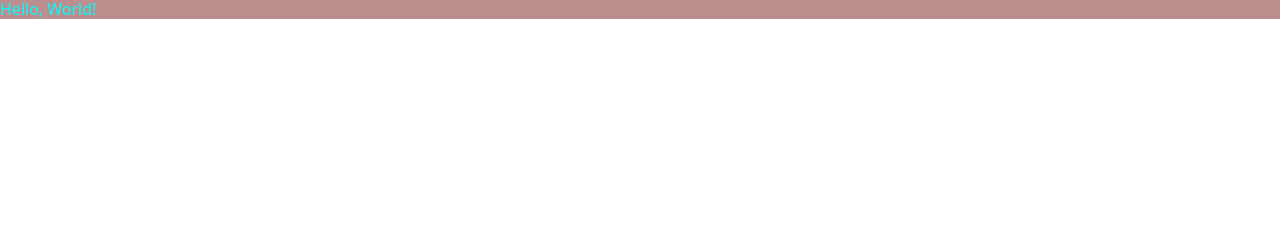
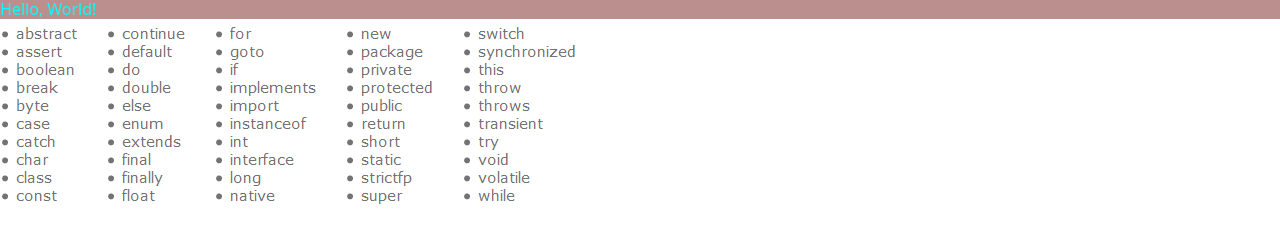
Before and after one commit to Facundo2021/prueba, a plain HTML site: page index.html in a window 1280 px wide. Drawn offline with nearby package versions, Linux system fonts and the light colour scheme.

Commit message:
palabras reservadas

```diff
--- a/css/styles.css
+++ b/css/styles.css
@@ -2,5 +2,5 @@
     background-color: rosybrown;
     color: aqua;
     font-size: medium;
-
+    ;
 }
--- a/index.html
+++ b/index.html
@@ -9,6 +9,7 @@
   </head>
   <body>
     <h1 class="color">Hello, World!</h1>
+    <img src="img/Palabras-reservadas-js.png" alt="Java Palabras reservadas">
     <script src="https://cdn.jsdelivr.net/npm/bootstrap@5.2.2/dist/js/bootstrap.bundle.min.js" integrity="sha384-OERcA2EqjJCMA+/3y+gxIOqMEjwtxJY7qPCqsdltbNJuaOe923+mo//f6V8Qbsw3" crossorigin="anonymous"></script>
   </body>
   <script src="java/site.js"></script>
--- a/java/site.js
+++ b/java/site.js
@@ -1,4 +1,4 @@
-let numero= 5;
+let numero = 5;
 console.log("Hola coders");
 console.log("Hola facu");
-console.log("numero")
+console.log(numero);
```
Also changed, not shown: img/Palabras-reservadas-js.png (added).
